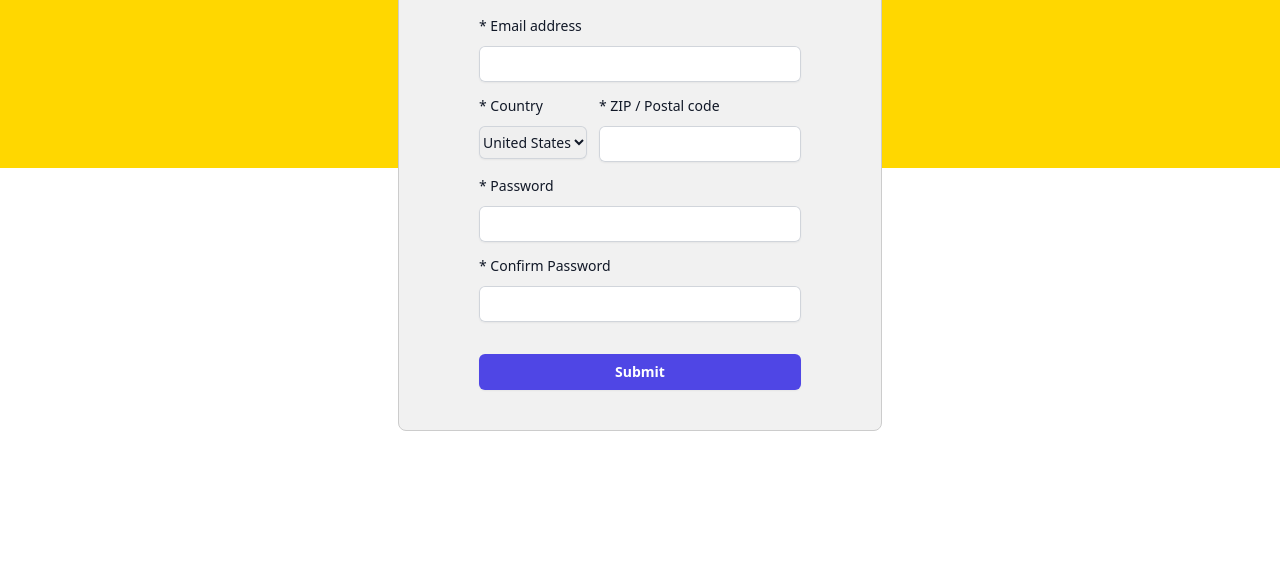
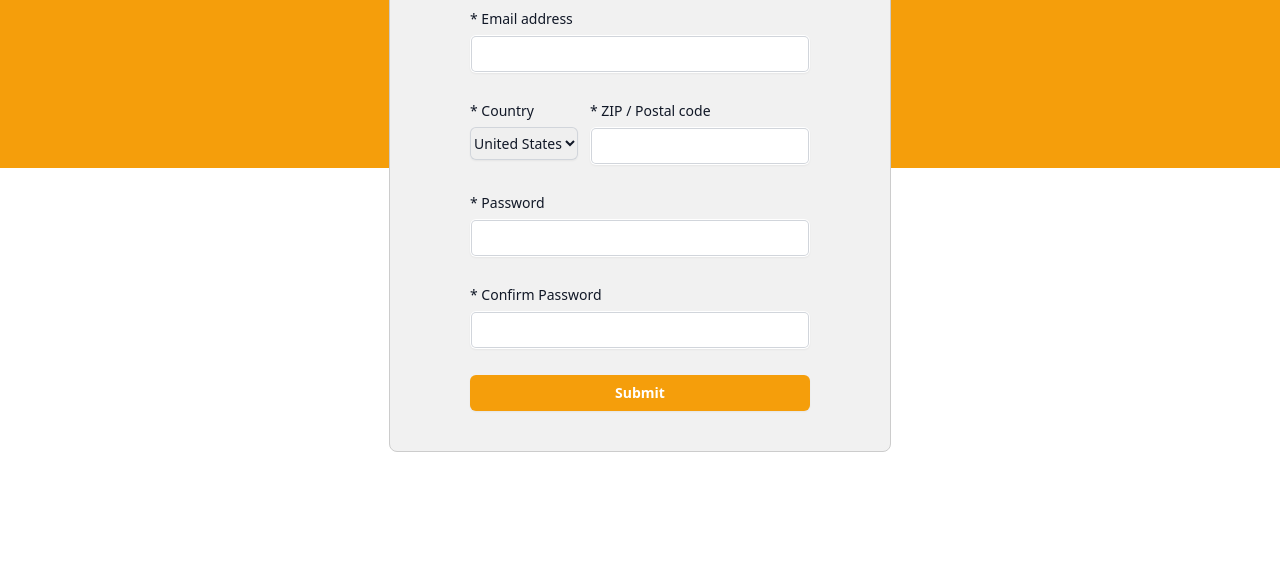
Before and after one commit to arvidjj/form-validation, a plain HTML site: page index.html in a window 1280 px wide. Shown: the part 232-800 px from the top of the page. Drawn offline with nearby package versions, Linux system fonts and the light colour scheme.

Commit message:
finished styling

```diff
--- a/index.html
+++ b/index.html
@@ -17,33 +17,33 @@
         <div class="p-10 px-20">
             <h1 class="text-3xl">Registration</h1>
             <form action="" class="flex flex-col gap-3" novalidate>
-                <span id="errorSpan" class="text-red-600 text-sm"></span>
+                <span id="errorSpan" class="text-red-600 text-sm error-span"></span>
                 <div>
                     <label for="email" class="block text-sm font-medium leading-6 text-gray-900">* Email address</label>
-                    <div class="mt-2">
+                    <div class="mt-1">
                         <input id="email" name="email" type="email" autocomplete="email" required
-                            class="block w-full rounded-md border-0 py-1.5 text-gray-900 shadow-sm ring-1 ring-inset ring-gray-300 placeholder:text-gray-400 focus:ring-2 focus:ring-inset focus:ring-indigo-600 sm:text-sm sm:leading-6">
+                            class="input-mod block w-full rounded-md py-1.5 text-gray-900 shadow-sm ring-1 ring-inset ring-gray-300 placeholder:text-gray-400 focus:ring-2 focus:ring-inset focus:ring-indigo-600 sm:text-sm sm:leading-6">
                     </div>
-                    <span id="emailError" class="text-red-600 text-sm"></span>
+                    <span id="emailError" class="text-red-600 text-sm error-span"></span>
                 </div>
 
                 <div class="flex gap-3 justify-between">
 
                     <div class="sm:col-span-3">
                         <label for="country" class="block text-sm font-medium leading-6 text-gray-900">* Country</label>
-                        <div class="mt-2"><select id="country"
-                                class="block w-full rounded-md border-0 py-1.5 text-gray-900 shadow-sm ring-1 ring-inset ring-gray-300 focus:ring-2 focus:ring-inset focus:ring-indigo-600 sm:max-w-xs sm:text-sm sm:leading-6"></select>
+                        <div class="mt-1"><select id="country"
+                                class="block w-full rounded-md py-1.5 text-gray-900 shadow-sm ring-1 ring-inset ring-gray-300 focus:ring-2 focus:ring-inset focus:ring-indigo-600 sm:max-w-xs sm:text-sm sm:leading-6"></select>
                         </div>
 
                     </div>
                     <div class="sm:col-span-2">
                         <label for="zip" class="block text-sm font-medium leading-6 text-gray-900">* ZIP / Postal
                             code</label>
-                        <div class="mt-2">
+                        <div class="mt-1">
                             <input type="text" name="zip" id="zip" autocomplete="zip"
-                                class="block w-full rounded-md border-0 py-1.5 text-gray-900 shadow-sm ring-1 ring-inset ring-gray-300 placeholder:text-gray-400 focus:ring-2 focus:ring-inset focus:ring-indigo-600 sm:text-sm sm:leading-6">
+                                class="input-mod block w-full rounded-md py-1.5 text-gray-900 shadow-sm ring-1 ring-inset ring-gray-300 placeholder:text-gray-400 focus:ring-2 focus:ring-inset focus:ring-indigo-600 sm:text-sm sm:leading-6">
                         </div>
-                        <span id="zipError" class="text-red-600 text-sm"></span>
+                        <span id="zipError" class="text-red-600 text-sm error-span"></span>
                     </div>
                 </div>
 
@@ -51,27 +51,27 @@
                     <div class="flex items-center justify-between">
                         <label for="password" class="block text-sm font-medium leading-6 text-gray-900">* Password</label>
                     </div>
-                    <div class="mt-2">
+                    <div class="mt-1">
                         <input id="password" name="password" type="password" autocomplete="current-password" required
-                            class="block w-full rounded-md border-0 py-1.5 text-gray-900 shadow-sm ring-1 ring-inset ring-gray-300 placeholder:text-gray-400 focus:ring-2 focus:ring-inset focus:ring-indigo-600 sm:text-sm sm:leading-6">
+                            class="input-mod block w-full rounded-md py-1.5 text-gray-900 shadow-sm ring-1 ring-inset ring-gray-300 placeholder:text-gray-400 focus:ring-2 focus:ring-inset focus:ring-indigo-600 sm:text-sm sm:leading-6">
                     </div>
-                    <span id="passwordError" class="text-red-600 text-sm"></span>
+                    <span id="passwordError" class="text-red-600 text-sm error-span"></span>
                 </div>
 
                 <div>
                     <div class="flex items-center justify-between">
                         <label for="confirmPassword" class="block text-sm font-medium leading-6 text-gray-900">* Confirm Password</label>
                     </div>
-                    <div class="mt-2">
+                    <div class="mt-1">
                         <input id="confirmPassword" name="confirmPassword" type="password" autocomplete="current-password" required
-                            class="block w-full rounded-md border-0 py-1.5 text-gray-900 shadow-sm ring-1 ring-inset ring-gray-300 placeholder:text-gray-400 focus:ring-2 focus:ring-inset focus:ring-indigo-600 sm:text-sm sm:leading-6">
+                            class="input-mod block w-full rounded-md py-1.5 text-gray-900 shadow-sm ring-1 ring-inset ring-gray-300 placeholder:text-gray-400 focus:ring-2 focus:ring-inset focus:ring-indigo-600 sm:text-sm sm:leading-6">
                     </div>
-                    <span id="confirmPasswordError" class="text-red-600 text-sm"></span>
+                    <span id="confirmPasswordError" class="text-red-600 text-sm error-span"></span>
                 </div>
 
-                <div class="mt-5">
+                <div class="">
                     <button type="submit"
-                        class="flex w-full justify-center rounded-md bg-indigo-600 px-3 py-1.5 text-sm font-semibold leading-6 text-white shadow-sm hover:bg-indigo-500 focus-visible:outline focus-visible:outline-2 focus-visible:outline-offset-2 focus-visible:outline-indigo-600">
+                        class="flex w-full justify-center rounded-md bg-yellow-500 px-3 py-1.5 text-sm font-semibold leading-6 text-white shadow-sm hover:bg-indigo-500 focus-visible:outline focus-visible:outline-2 focus-visible:outline-offset-2 focus-visible:outline-indigo-600">
                         Submit</button>
 
                 </div>
--- a/js/app.js
+++ b/js/app.js
@@ -34,6 +34,7 @@ function validateForm(e) {
     if (password !== confirmPassword) {
         e.preventDefault(); // Prevent form submission
         confirmPasswordError.textContent = "Passwords don't match"
+        confirmPasswordInput.classList.add('border-red-500')
     }
 
     if (incompleteFields.length > 0) {
@@ -61,8 +62,10 @@ function validateZipCode() {
 
     if (zipCodePattern.test(zipCode)) {
         zipError.textContent = ''; // Clear the error message
+        zipInput.classList.remove('border-red-500');
     } else {
         zipError.textContent = 'Please enter a valid ZIP code';
+        zipInput.classList.add('border-red-500');
     }
 }
 
@@ -145,13 +148,17 @@ function validatePassword() {
 
     if (password.length < 6) {
         passwordError.textContent = 'Password should be at least 6 characters long'
+        passwordInput.classList.add('border-red-500');
     } else if (!/\d/.test(password)) {
         passwordError.textContent = 'Password should contain at least one number'
+        passwordInput.classList.add('border-red-500');
     } else {
         passwordError.textContent = ''
+        passwordInput.classList.remove('border-red-500');
     }
 
     if (password === confirmPassword) {
         confirmPasswordError.textContent = ""
+        confirmPasswordInput.classList.remove('border-red-500');
     }
 }
--- a/src/style.scss
+++ b/src/style.scss
@@ -1,4 +1,4 @@
-$main_color: #FFD700;
+$main_color: rgba(245,158,11);;
 
 body {
     margin: 0;
@@ -9,6 +9,7 @@ body {
     display: flex;
     justify-content: center;
     align-items: center;
+    box-sizing: border-box;
 }
 
 main {
@@ -22,3 +23,13 @@ main {
 form {
     margin-top: 20px;
 }
+
+.error-span {
+    display:block;
+    height:1em;
+}
+
+.input-mod {
+    padding: 0.5rem;
+    border: 1px solid transparent;
+}
```
Also changed, not shown: src/style.css, 1 other file.
